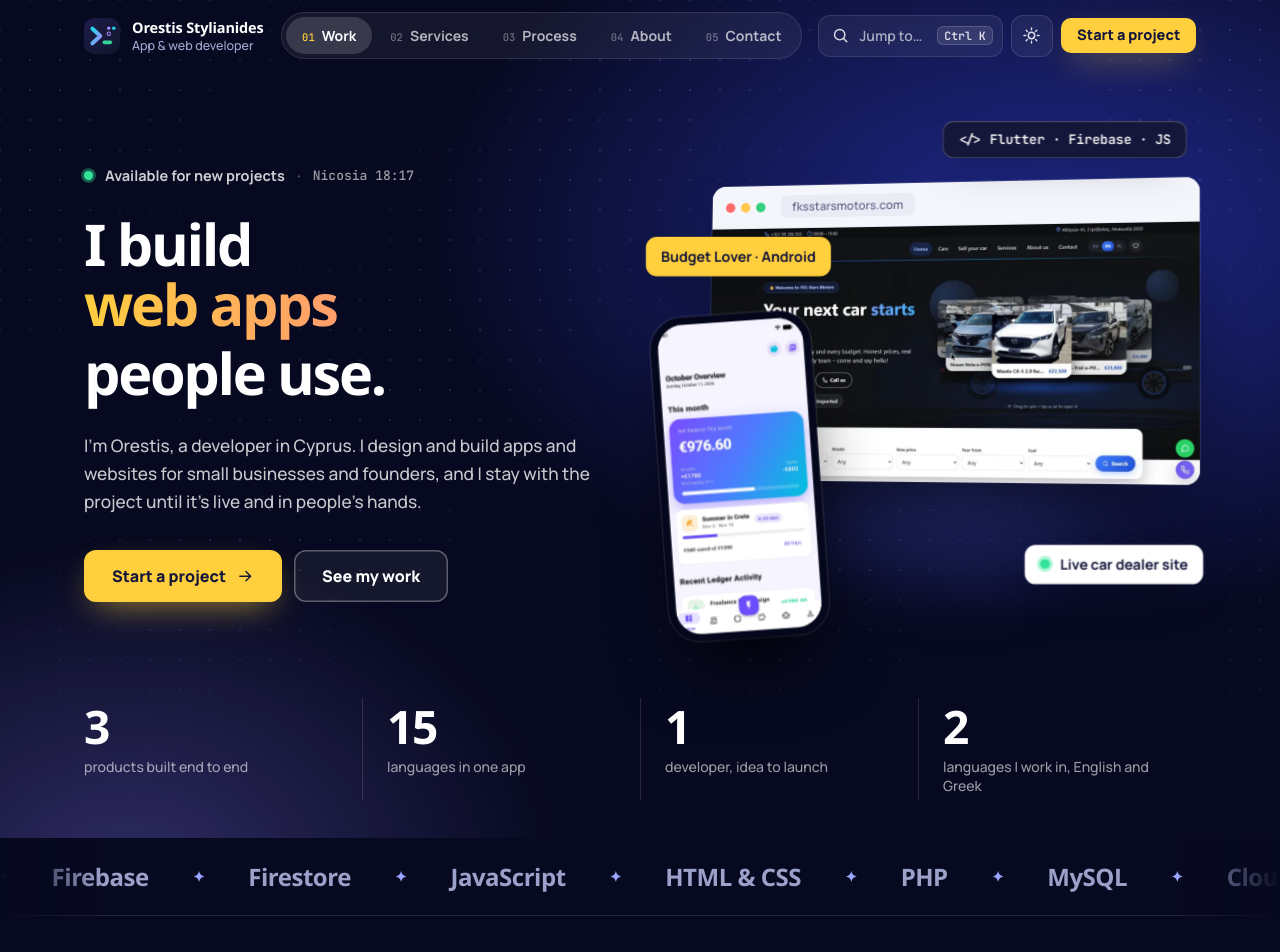
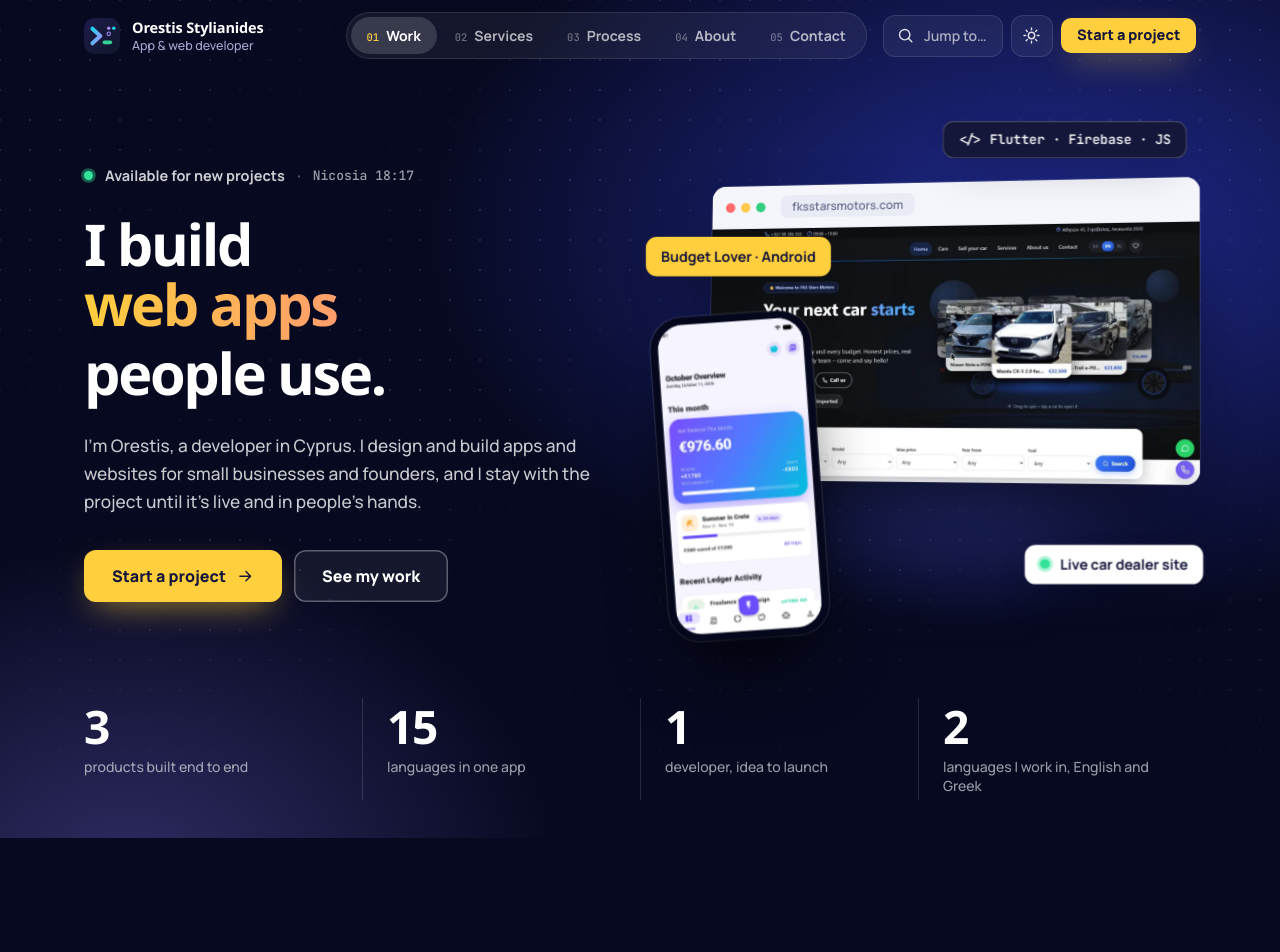
Before and after one commit to ostyl51/ostyl51.github.io, a plain HTML site: page index.html in a window 1280 px wide. Shown: the top 952 px of the page. Drawn offline with Linux system fonts and the light colour scheme; animation ran at ten frames a second; a web font is replaced by a local one.

Commit message:
Remove the tech marquee and the Ctrl K badge from the search button
Co-Authored-By: Claude Sonnet 5.5 <noreply@anthropic.com>

```diff
--- a/index.html
+++ b/index.html
@@ -73,7 +73,7 @@
   <div class="tools">
     <button class="tool tool-search" id="openPalette" type="button" aria-haspopup="dialog" aria-label="Open quick search">
       <svg viewBox="0 0 24 24" aria-hidden="true"><circle cx="11" cy="11" r="6.5"/><path d="m20 20-4.2-4.2"/></svg>
-      <span class="tool-label">Jump to…</span><kbd id="kbdHint">Ctrl K</kbd>
+      <span class="tool-label">Jump to…</span>
     </button>
     <button class="tool tool-icon" id="themeBtn" type="button" aria-label="Switch to light theme">
       <svg class="i-moon" viewBox="0 0 24 24" aria-hidden="true"><path d="M20 14.5A8 8 0 0 1 9.5 4 8.5 8.5 0 1 0 20 14.5z"/></svg>
@@ -129,18 +129,6 @@
     <li><b data-count="2">2</b><span>languages I work in, English and Greek</span></li>
   </ul>
 </section>
-
-<!-- ============ TECH MARQUEE ============ -->
-<div class="marquee" aria-label="Technologies I use">
-  <div class="marquee-track">
-    <ul>
-      <li>Flutter</li><li>Dart</li><li>Firebase</li><li>Firestore</li><li>JavaScript</li><li>HTML &amp; CSS</li><li>PHP</li><li>MySQL</li><li>Cloudflare</li><li>AI</li>
-    </ul>
-    <ul aria-hidden="true">
-      <li>Flutter</li><li>Dart</li><li>Firebase</li><li>Firestore</li><li>JavaScript</li><li>HTML &amp; CSS</li><li>PHP</li><li>MySQL</li><li>Cloudflare</li><li>AI</li>
-    </ul>
-  </div>
-</div>
 
 <!-- ============ WORK ============ -->
 <section class="section work" id="work" aria-labelledby="work-title">
@@ -490,7 +478,7 @@
 
 <div class="toast" id="toast" role="status" aria-live="polite"></div>
 
-<script src="js/main.js?v=7"></script>
+<script src="js/main.js?v=8"></script>
 <script type="module" src="js/request.js?v=5"></script>
 </body>
 </html>
--- a/js/main.js
+++ b/js/main.js
@@ -416,9 +416,6 @@
   /* ---------- command palette (Ctrl / Cmd + K, or "/") ---------- */
   var pal = $('#palette'), palInput = $('#palInput'), palList = $('#palList'), openPal = $('#openPalette');
   if (pal && typeof pal.showModal === 'function') {
-    var isMac = /Mac|iPhone|iPad/.test(navigator.platform || navigator.userAgent);
-    var keyName = isMac ? '⌘ K' : 'Ctrl K';
-    $('#kbdHint').textContent = keyName;
 
     var items = [
       { g: 'Go to', t: 'Work', h: 'Section 01', go: '#work', k: 'projects portfolio case studies' },
```
